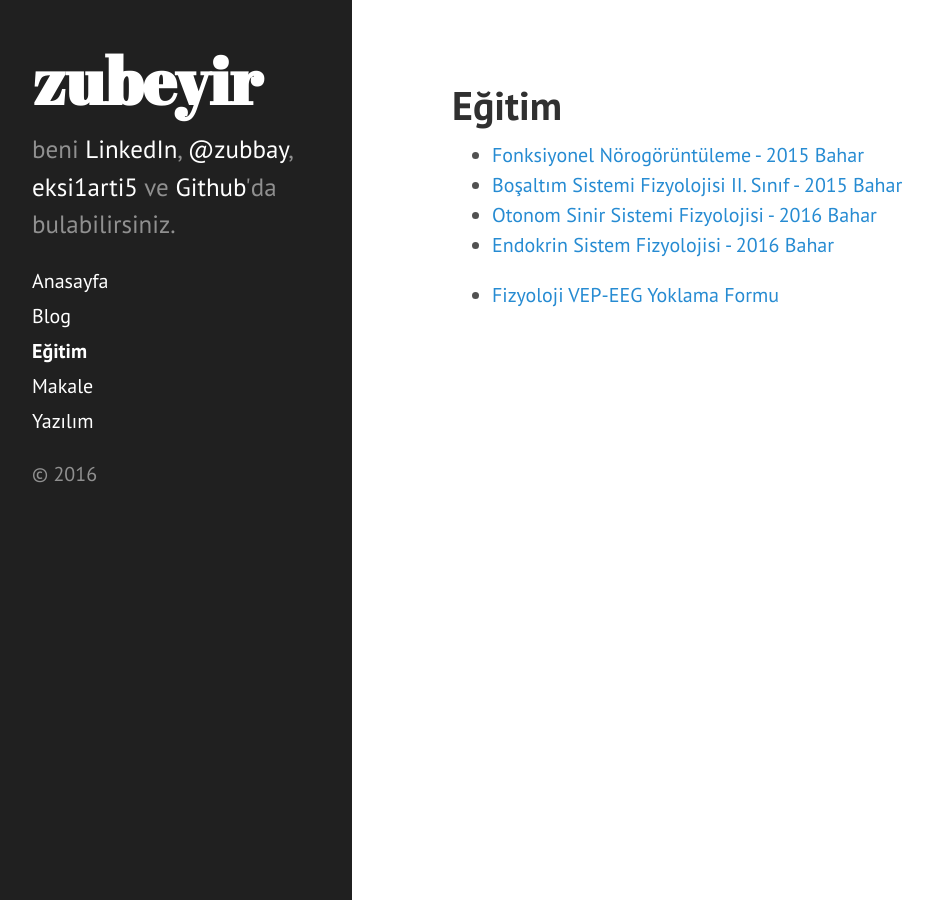
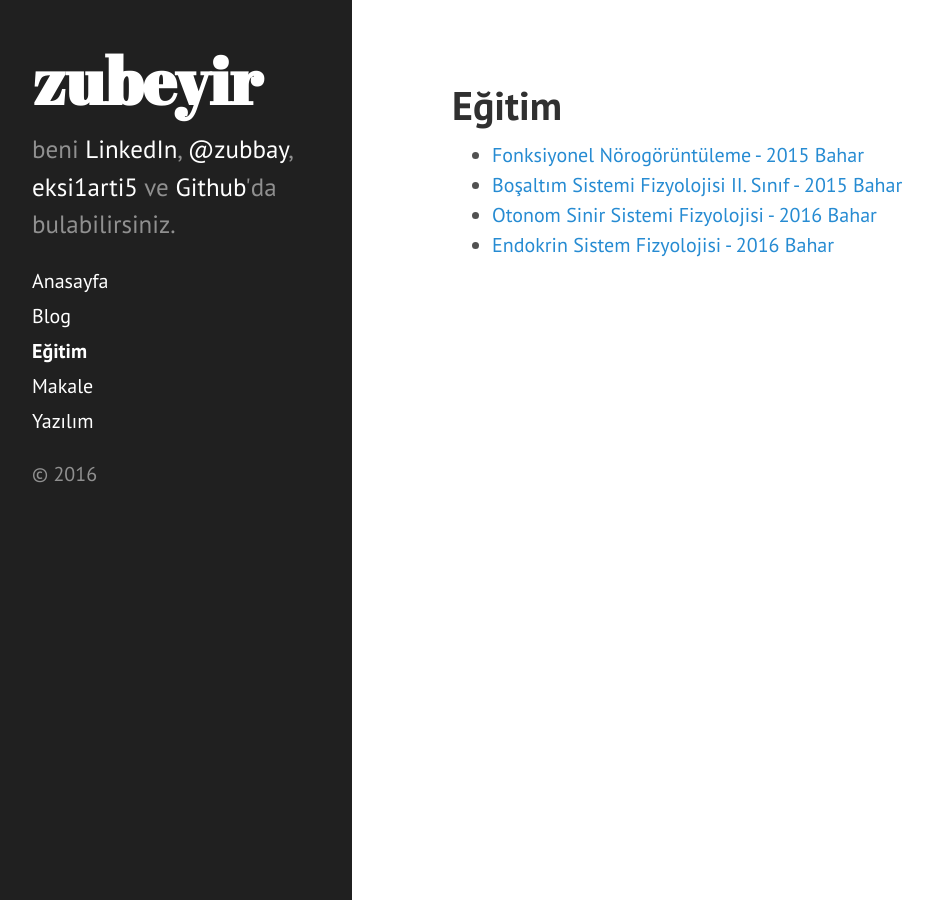
Before and after one commit to zubeyir/zubeyir.github.io, a Jekyll site: the page built from egitim.md, in a window 1280 px wide. Shown: the whole page, without its empty margins (8-941 px from the left). Built offline with Jekyll 4.4.1, drawn with Linux system fonts in a browser that asks for light colours.

Commit message:
Update egitim.md

```diff
--- a/egitim.md
+++ b/egitim.md
@@ -8,4 +8,4 @@
 * [Otonom Sinir Sistemi Fizyolojisi - 2016 Bahar](http://zubeyir.in/egitim/otonom_sinir_sistemi_2016_bahar)
 * [Endokrin Sistem Fizyolojisi - 2016 Bahar](http://zubeyir.in/egitim/endokrin_sistem_2016_Bahar)
 
-* [Fizyoloji VEP-EEG Yoklama Formu](https://docs.google.com/forms/d/1N8cXk7ScPOlER_teDhJmiCc5Eg4LLMNl9eGPZqnQM2c/edit?usp=sharing)
+[//]: # * [Fizyoloji VEP-EEG Yoklama Formu](https://docs.google.com/forms/d/1N8cXk7ScPOlER_teDhJmiCc5Eg4LLMNl9eGPZqnQM2c/edit?usp=sharing)
```
